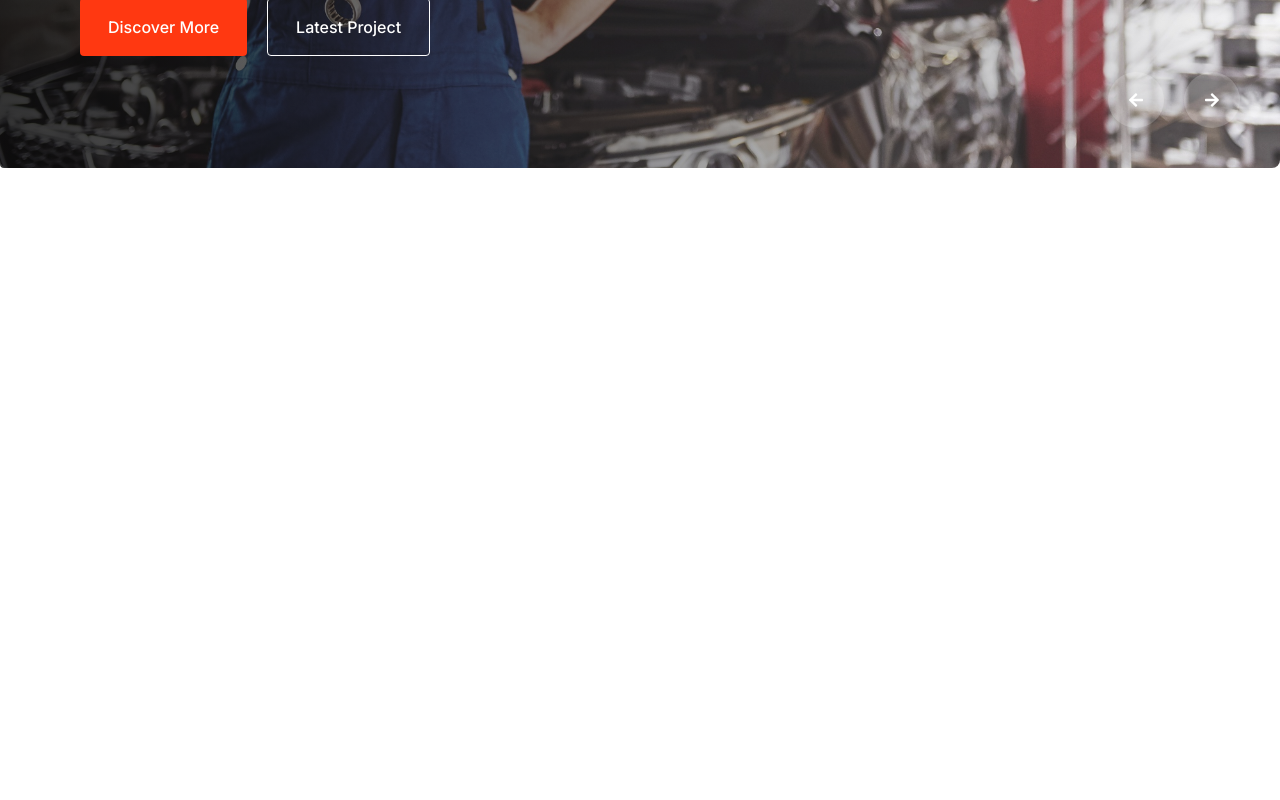
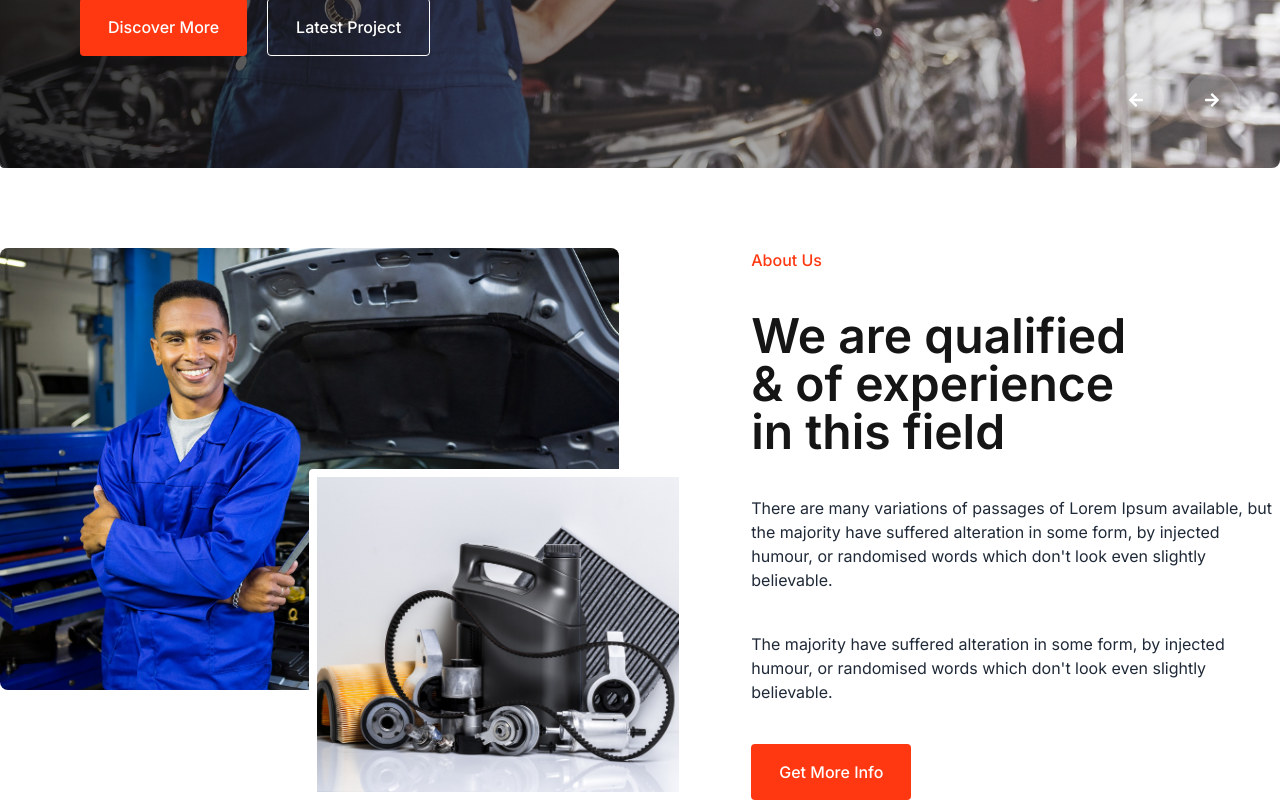
Before and after one commit to mdmarufhossianbd/car-doctor-with-nextjs, a Next.js app: page / in a window 1280 px wide. Shown: the part 653-1453 px from the top of the page. Before the commit the page ends 901 px from the top, so only its background shows below. Built offline with nearby package versions, Linux system fonts and the light colour scheme.

Commit message:
about sec added

```diff
--- /dev/null
+++ b/src/app/components/homeAbout.jsx
@@ -0,0 +1,27 @@
+import Image from 'next/image';
+import aboutImage1 from '../../../public/assets/images/about_us/parts.jpg';
+import aboutImage2 from '../../../public/assets/images/about_us/person.jpg';
+import RegBgBtn from './clientComponents/RegBgBtn';
+const HomeAbout = () => {
+    return (
+        <div className='flex gap-16'>
+            <div className='relative'>
+                <Image className='w-[90%] h-[80%] object-cover rounded-lg' src={aboutImage2} width='100%' height='100%' alt='about us person' />
+                <Image className='w-[55%] h-[60%] object-cover absolute border-8 border-white rounded bottom-0 right-0' src={aboutImage1} width={320} height={350} alt='about us parts'/>
+            </div>
+            <div className='flex flex-col justify-between gap-10'>
+                <p className='text-[#FF3811] font-medium'>About Us</p>
+                <h2 className="text-5xl w-3/4 font-semibold text-[#151515]">We are qualified & of experience in this field</h2>
+                <p>
+                    There are many variations of passages of Lorem Ipsum available, but the majority have suffered alteration in some form, by injected humour, or randomised words which don't look even slightly believable.
+                </p>
+                <p>
+                    The majority have suffered alteration in some form, by injected humour, or randomised words which don't look even slightly believable.
+                </p>
+                <div className='w-1/3'><RegBgBtn text={'Get More Info'} /></div>
+            </div>
+        </div>
+    );
+};
+
+export default HomeAbout;
--- a/src/app/page.js
+++ b/src/app/page.js
@@ -1,9 +1,11 @@
 import HomePageBanner from "./components/banner";
+import HomeAbout from "./components/homeAbout";
 
 export default function Home() {
   return (
     <main className="max-w-7xl mx-auto relative">
       <HomePageBanner/>
+      <HomeAbout />
     </main>
   );
 }
```
